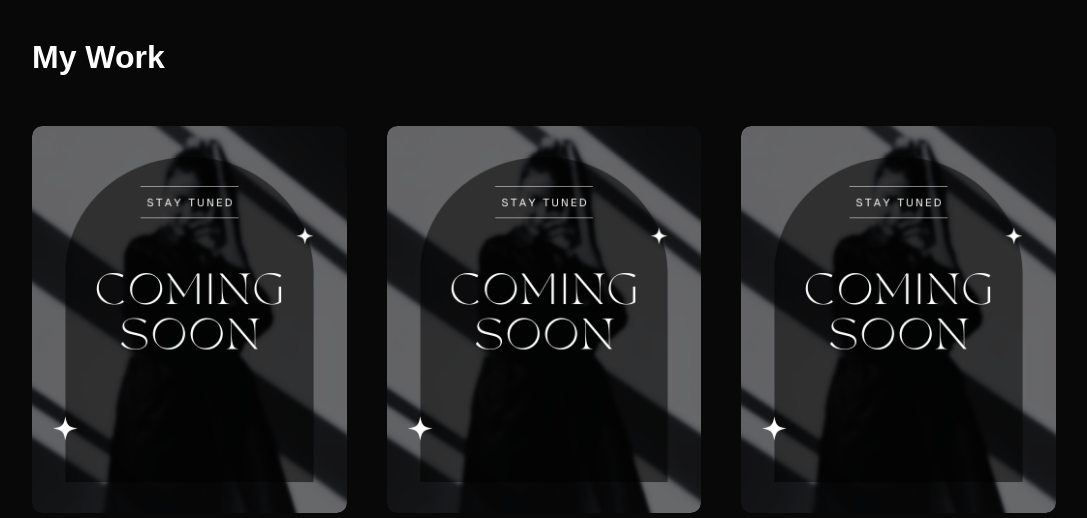
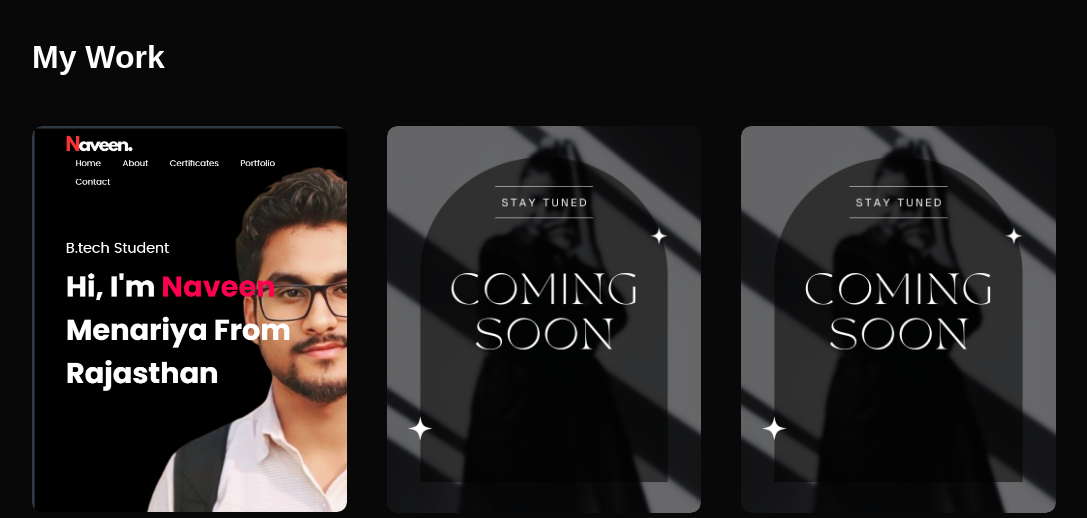
Before and after one commit to naveenmenariya/personal-portfolio, a plain HTML site: page index.html in a window 1280 px wide. Shown: the part 2020-2538 px from the top of the page, without its empty margins (96-1183 px from the left). Drawn offline with Linux system fonts and the light colour scheme.

Commit message:
Update index.html

```diff
--- a/index.html
+++ b/index.html
@@ -117,7 +117,7 @@
         <div class="work-list">
             <div class="work">
                 <!-- <img src="images/work-1.png"> -->
-                <img src="images/navwork.png">
+                <img src="images/navwork1.png">
                 <div class="layer">
                     <h3>Project 1</h3>
                     <p>Work in progress.</p>
```
